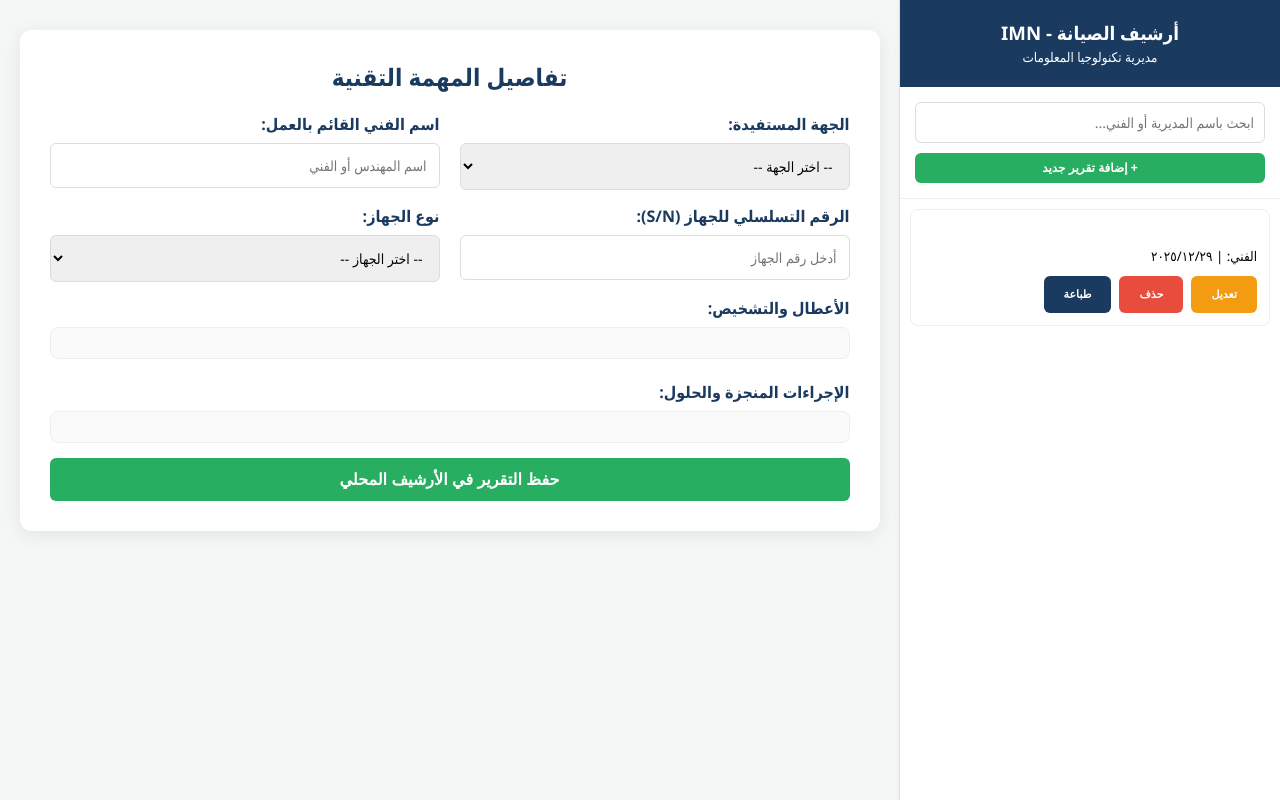
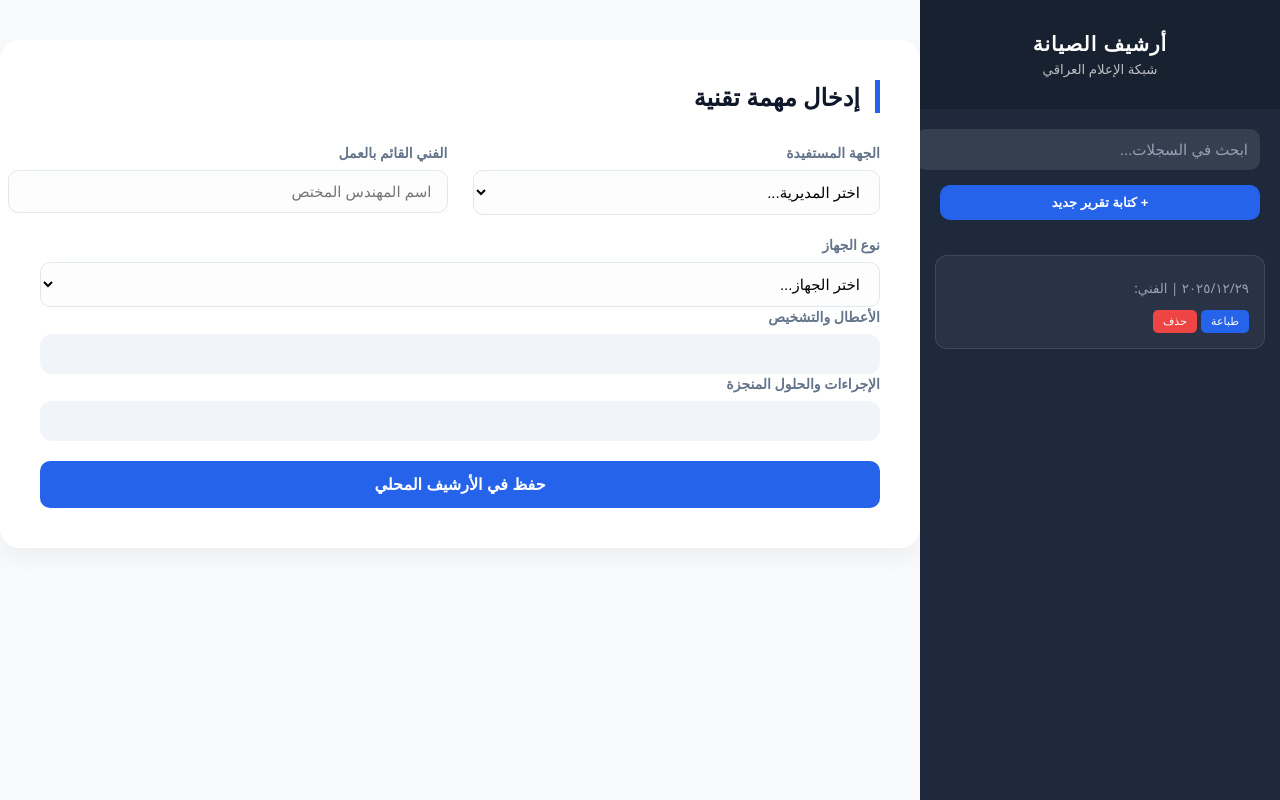
Before and after one commit to ThaaerAl-Shewaily/imn_maintenance, a plain HTML site: page index.html in a window 1280 px wide. Both pictures are taken after a click on the button "حفظ في الأرشيف المحلي". Drawn offline with Linux system fonts and the light colour scheme.

Commit message:
Update index.html

```diff
--- a/index.html
+++ b/index.html
@@ -2,47 +2,150 @@
 <html lang="ar" dir="rtl">
 <head>
     <meta charset="UTF-8">
-    <title>نظام أرشيف الصيانة - شبكة الإعلام العراقي</title>
+    <title>نظام أرشيف الصيانة الذكي - IMN</title>
     <style>
-        :root { --main: #1a3a5f; --accent: #27ae60; --danger: #e74c3c; --bg: #f4f7f6; }
-        body { font-family: 'Segoe UI', Tahoma, sans-serif; background: var(--bg); margin: 0; display: flex; height: 100vh; overflow: hidden; }
+        :root {
+            --primary: #2563eb;
+            --secondary: #64748b;
+            --dark: #0f172a;
+            --success: #22c55e;
+            --danger: #ef4444;
+            --bg: #f8fafc;
+            --sidebar-bg: #1e293b;
+        }
 
-        /* Sidebar */
-        .sidebar { width: 380px; background: white; border-left: 1px solid #ddd; display: flex; flex-direction: column; box-shadow: 2px 0 10px rgba(0,0,0,0.05); }
-        .sidebar-header { padding: 20px; background: var(--main); color: white; text-align: center; }
-        .search-area { padding: 15px; border-bottom: 1px solid #eee; }
-        .search-input { width: 100%; padding: 10px; border: 1px solid #ddd; border-radius: 6px; box-sizing: border-box; }
-        .report-list { flex: 1; overflow-y: auto; padding: 10px; }
-        .report-card { background: #fff; border: 1px solid #eee; padding: 12px; margin-bottom: 10px; border-radius: 8px; cursor: pointer; transition: 0.2s; position: relative; }
-        .report-card:hover { border-right: 6px solid var(--main); background: #fcfcfc; }
-        .card-actions { margin-top: 10px; display: flex; gap: 8px; }
+        body {
+            font-family: 'Segoe UI', system-ui, -apple-system, sans-serif;
+            background: var(--bg);
+            margin: 0;
+            display: flex;
+            height: 100vh;
+            color: var(--dark);
+        }
+
+        /* Sidebar Styling */
+        .sidebar {
+            width: 360px;
+            background: var(--sidebar-bg);
+            color: white;
+            display: flex;
+            flex-direction: column;
+            transition: all 0.3s ease;
+        }
+
+        .sidebar-header {
+            padding: 30px 20px;
+            text-align: center;
+            background: rgba(0,0,0,0.2);
+        }
+
+        .sidebar-header h2 { margin: 0; font-size: 20px; letter-spacing: 1px; }
+
+        .search-area { padding: 20px; }
+        .search-input {
+            width: 100%;
+            padding: 12px;
+            border-radius: 10px;
+            border: none;
+            background: rgba(255,255,255,0.1);
+            color: white;
+            outline: none;
+        }
+        .search-input::placeholder { color: #94a3b8; }
+
+        .report-list { flex: 1; overflow-y: auto; padding: 15px; }
+        .report-card {
+            background: rgba(255,255,255,0.05);
+            border-radius: 12px;
+            padding: 15px;
+            margin-bottom: 12px;
+            cursor: pointer;
+            transition: 0.3s;
+            border: 1px solid rgba(255,255,255,0.1);
+        }
+        .report-card:hover { background: rgba(255,255,255,0.1); transform: translateY(-2px); }
+        .report-card strong { color: #f1f5f9; display: block; margin-bottom: 5px; }
+        .report-card small { color: #94a3b8; }
 
         /* Main Workspace */
-        .main-content { flex: 1; padding: 30px; overflow-y: auto; display: flex; flex-direction: column; align-items: center; }
-        .form-container { background: white; padding: 30px; border-radius: 12px; width: 100%; max-width: 800px; box-shadow: 0 4px 20px rgba(0,0,0,0.08); }
+        .main-content {
+            flex: 1;
+            padding: 40px;
+            overflow-y: auto;
+            display: flex;
+            flex-direction: column;
+            align-items: center;
+        }
 
-        .field-group { display: grid; grid-template-columns: 1fr 1fr; gap: 20px; margin-bottom: 15px; }
-        label { font-weight: bold; display: block; margin-bottom: 8px; color: var(--main); }
-        select, input, textarea { width: 100%; padding: 12px; border: 1px solid #ddd; border-radius: 6px; box-sizing: border-box; font-family: inherit; font-size: 14px; }
+        .form-container {
+            background: white;
+            width: 100%;
+            max-width: 850px;
+            padding: 40px;
+            border-radius: 20px;
+            box-shadow: 0 10px 25px rgba(0,0,0,0.05);
+        }
 
-        .checkbox-container { border: 1px solid #eee; padding: 15px; background: #fafafa; border-radius: 8px; max-height: 200px; overflow-y: auto; display: grid; grid-template-columns: 1fr 1fr; gap: 10px; }
-        .check-item { display: flex; align-items: center; font-size: 13px; }
-        .check-item input { width: auto; margin-left: 8px; cursor: pointer; }
+        .section-title {
+            font-size: 24px;
+            font-weight: bold;
+            color: var(--dark);
+            margin-bottom: 30px;
+            border-right: 5px solid var(--primary);
+            padding-right: 15px;
+        }
 
-        .btn { padding: 12px 20px; border: none; border-radius: 6px; cursor: pointer; font-weight: bold; color: white; transition: 0.3s; }
-        .btn-save { background: var(--accent); width: 100%; font-size: 16px; margin-top: 15px; }
-        .btn-del { background: var(--danger); font-size: 11px; }
-        .btn-edit { background: #f39c12; font-size: 11px; }
+        .grid { display: grid; grid-template-columns: 1fr 1fr; gap: 25px; margin-bottom: 20px; }
+        label { display: block; margin-bottom: 8px; font-weight: 600; color: var(--secondary); font-size: 14px; }
 
-        /* Print Style */
-        #printable { display: none; background: white; width: 210mm; min-height: 297mm; padding: 20mm; box-sizing: border-box; }
-        .p-header { display: flex; justify-content: space-between; align-items: center; border-bottom: 2px solid #000; padding-bottom: 15px; }
+        select, input, textarea {
+            width: 100%;
+            padding: 12px 15px;
+            border: 1px solid #e2e8f0;
+            border-radius: 10px;
+            background: #fdfdfd;
+            font-size: 15px;
+            transition: 0.3s;
+            outline: none;
+        }
+        select:focus, input:focus { border-color: var(--primary); box-shadow: 0 0 0 3px rgba(37,99,235,0.1); }
+
+        .checkbox-group {
+            display: grid;
+            grid-template-columns: 1fr 1fr;
+            gap: 12px;
+            background: #f1f5f9;
+            padding: 20px;
+            border-radius: 12px;
+        }
+        .check-item { display: flex; align-items: center; font-size: 14px; cursor: pointer; }
+        .check-item input { width: auto; margin-left: 10px; transform: scale(1.2); }
+
+        .btn {
+            padding: 14px 25px;
+            border: none;
+            border-radius: 10px;
+            font-weight: 600;
+            cursor: pointer;
+            transition: 0.3s;
+            font-size: 16px;
+        }
+        .btn-primary { background: var(--primary); color: white; width: 100%; margin-top: 20px; }
+        .btn-primary:hover { background: #1d4ed8; transform: translateY(-2px); }
+
+        /* Print Design (A4) */
+        #printable { display: none; background: white; width: 210mm; padding: 20mm; }
+        .print-header { display: flex; justify-content: space-between; align-items: center; border-bottom: 3px solid var(--dark); padding-bottom: 20px; }
+        .print-table { width: 100%; border-collapse: collapse; margin: 30px 0; }
+        .print-table td { border: 1px solid #cbd5e1; padding: 15px; text-align: right; }
+        .print-section { margin-bottom: 30px; }
+        .print-section h4 { border-right: 4px solid var(--primary); padding-right: 10px; margin-bottom: 10px; }
+        .print-box { border: 1px solid #e2e8f0; padding: 15px; min-height: 100px; line-height: 1.8; }
 
         @media print {
             .no-print { display: none !important; }
-            body { background: white; display: block; overflow: visible; }
-            #printable { display: block !important; position: absolute; top: 0; left: 0; width: 100%; }
-            @page { size: A4; margin: 0; }
+            body { background: white; display: block; }
+            #printable { display: block !important; margin: 0; width: 100%; }
         }
     </style>
 </head>
@@ -50,125 +153,121 @@
 
     <div class="sidebar no-print">
         <div class="sidebar-header">
-            <h3 style="margin:0">أرشيف الصيانة - IMN</h3>
-            <small>مديرية تكنولوجيا المعلومات</small>
+            <h2>أرشيف الصيانة</h2>
+            <small style="opacity: 0.7">شبكة الإعلام العراقي</small>
         </div>
         <div class="search-area">
-            <input type="text" class="search-input" id="searchInput" onkeyup="renderArchive()" placeholder="ابحث باسم المديرية أو الفني...">
-            <button class="btn btn-save" style="margin-top:10px; font-size:12px; padding:8px" onclick="resetForm()">+ إضافة تقرير جديد</button>
+            <input type="text" class="search-input" id="searchInput" onkeyup="renderArchive()" placeholder="ابحث في السجلات...">
+            <button class="btn btn-primary" style="margin-top: 15px; font-size: 13px; padding: 10px" onclick="resetForm()">+ كتابة تقرير جديد</button>
         </div>
         <div class="report-list" id="archiveList"></div>
     </div>
 
     <div class="main-content no-print">
         <div class="form-container">
-            <h2 id="formTitle" style="color:var(--main); text-align:center; margin-top:0">تفاصيل المهمة التقنية</h2>
+            <div class="section-title" id="formTitle">إدخال مهمة تقنية</div>
             <input type="hidden" id="reportId">
 
-            <div class="field-group">
+            <div class="grid">
                 <div>
-                    <label>الجهة المستفيدة:</label>
+                    <label>الجهة المستفيدة</label>
                     <select id="dept">
-                        <option value="">-- اختر الجهة --</option>
-                        <optgroup label="قطاع المرئي والمسموع">
+                        <option value="">اختر المديرية...</option>
                         <option>مديرية قناة العراقية</option>
                         <option>مديرية قناة الإخبارية</option>
-                            <option>مديرية قناة الرياضية</option>
                         <option>مديرية إذاعة جمهورية العراق</option>
-                        </optgroup>
-                        <optgroup label="قطاعات أخرى">
-                            <option>مديرية وكالة الأنباء (واع)</option>
-                            <option>مديرية جريدة الصباح</option>
                         <option>مديرية تكنولوجيا المعلومات</option>
                         <option>مديرية الأرشيف الوطني</option>
-                        </optgroup>
+                        <option>مديرية جريدة الصباح</option>
                     </select>
                 </div>
                 <div>
-                    <label>اسم الفني القائم بالعمل:</label>
-                    <input type="text" id="technician" placeholder="اسم المهندس أو الفني">
+                    <label>الفني القائم بالعمل</label>
+                    <input type="text" id="technician" placeholder="اسم المهندس المختص">
                 </div>
             </div>
 
-            <div class="field-group">
-                <div>
-                    <label>الرقم التسلسلي للجهاز (S/N):</label>
-                    <input type="text" id="serial" placeholder="أدخل رقم الجهاز">
-                </div>
-                <div>
-                    <label>نوع الجهاز:</label>
+            <div class="field">
+                <label>نوع الجهاز</label>
                 <select id="deviceType" onchange="loadOptions()">
-                        <option value="">-- اختر الجهاز --</option>
+                    <option value="">اختر الجهاز...</option>
                     <option value="pc">حاسبة (Desktop/Laptop)</option>
+                    <option value="ups">جهاز خازن طاقة (UPS)</option>
                     <option value="printer">طابعة / سكنر</option>
-                        <option value="network">تجهيزات شبكة</option>
                 </select>
             </div>
+
+            <div class="field">
+                <label>الأعطال والتشخيص</label>
+                <div id="probBox" class="checkbox-group"></div>
             </div>
 
-            <label>الأعطال والتشخيص:</label>
-            <div id="probBox" class="checkbox-container"></div>
-            <br>
-            <label>الإجراءات المنجزة والحلول:</label>
-            <div id="actBox" class="checkbox-container"></div>
+            <div class="field">
+                <label>الإجراءات والحلول المنجزة</label>
+                <div id="actBox" class="checkbox-group"></div>
+            </div>
 
-            <button class="btn btn-save" id="saveBtn" onclick="saveToDB()">حفظ في الأرشيف المحلي</button>
+            <button class="btn btn-primary" id="saveBtn" onclick="saveToDB()">حفظ في الأرشيف المحلي</button>
         </div>
     </div>
 
     <div id="printable">
-        <div class="p-header">
-            <div style="text-align:right; line-height:1.6">
-                <strong>شبكة الإعلام العراقي</strong><br>
+        <div class="print-header">
+            <div style="text-align:right">
+                <strong style="font-size: 20px">شبكة الإعلام العراقي</strong><br>
                 مديرية تكنولوجيا المعلومات<br>
                 قسم الصيانة والدعم الفني
             </div>
-            <img src="logo.png" alt="Logo" style="width:100px; height:100px; object-fit:contain" onerror="this.style.display='none'">
+            <img src="logo.png" style="width:120px; height:120px; object-fit:contain" onerror="this.style.display='none'">
         </div>
-        <h2 style="text-align:center; border:2px solid #000; padding:10px; margin:25px 0; background:#f2f2f2">تقرير صيانة وإنجاز عمل فني</h2>
 
-        <table style="width:100%; border-collapse:collapse; margin-bottom:20px">
+        <h2 style="text-align:center; background:#f1f5f9; padding:15px; border:2px solid var(--dark); margin:40px 0">تقرير إنجاز مهمة فنية</h2>
+
+        <table class="print-table">
             <tr>
-                <td style="border:1px solid #000; padding:10px; width:50%"><strong>الجهة المستفيدة:</strong> <span id="v_dept"></span></td>
-                <td style="border:1px solid #000; padding:10px;"><strong>التاريخ:</strong> <span id="v_date"></span></td>
+                <td style="width: 50%"><strong>الجهة المستفيدة:</strong> <span id="v_dept"></span></td>
+                <td><strong>التاريخ:</strong> <span id="v_date"></span></td>
             </tr>
             <tr>
-                <td style="border:1px solid #000; padding:10px;"><strong>الرقم التسلسلي:</strong> <span id="v_serial"></span></td>
-                <td style="border:1px solid #000; padding:10px;"><strong>الفني المختص:</strong> <span id="v_tech"></span></td>
+                <td colspan="2"><strong>الفني المختص:</strong> <span id="v_tech"></span></td>
             </tr>
         </table>
 
-        <h4>أولاً: الأعطال التي تم تشخيصها:</h4>
-        <div id="v_prob" style="border:1px solid #eee; padding:15px; min-height:80px; line-height:1.8"></div>
+        <div class="print-section">
+            <h4>أولاً: التشخيص الفني للعطل</h4>
+            <div id="v_prob" class="print-box"></div>
+        </div>
 
-        <h4>ثانياً: المعالجة التقنية والحلول المطبقة:</h4>
-        <div id="v_act" style="border:1px solid #eee; padding:15px; min-height:150px; line-height:1.8"></div>
+        <div class="print-section">
+            <h4>ثانياً: المعالجة والحلول المطبقة</h4>
+            <div id="v_act" class="print-box"></div>
+        </div>
 
-        <div style="margin-top:80px; display:flex; justify-content:space-between; font-weight:bold; text-align:center">
-            <div style="border-top:1px solid #000; width:30%">توقيع الفني<br><small id="v_tech_footer"></small></div>
-            <div style="border-top:1px solid #000; width:30%">مسؤول الشعبة</div>
-            <div style="border-top:1px solid #000; width:30%">توقيع المستلم</div>
+        <div style="margin-top:100px; display:flex; justify-content:space-between; text-align:center; font-weight:bold">
+            <div style="width: 30%; border-top: 2px solid #000; padding-top: 10px">توقيع الفني</div>
+            <div style="width: 30%; border-top: 2px solid #000; padding-top: 10px">مسؤول الشعبة</div>
+            <div style="width: 30%; border-top: 2px solid #000; padding-top: 10px">توقيع المستلم</div>
         </div>
     </div>
 
     <script>
         let db;
-        const req = indexedDB.open("IMN_Maintenance_Final_V2", 1);
+        const req = indexedDB.open("IMN_Modern_DB", 1);
         req.onupgradeneeded = e => { e.target.result.createObjectStore("reports", { keyPath: "id", autoIncrement: true }); };
         req.onsuccess = e => { db = e.target.result; renderArchive(); };
 
         const optionsBank = {
             pc: {
-                p: ["عطل اللوحة الام", "عطل الرام", "عطل الهارد دسك (HDD/SSD)", "تلف البطارية", "انهيار الويندوز", "إصابة بفايروسات"],
-                a: ["استبدال HDD بـ SSD", "إضافة SSD", "إعادة تهيئة (Format)", "تثبيت ويندوز أصلية", "تنصيب البرامج الأساسية", "تثبيت التعاريف"]
+                p: ["عطل اللوحة الام", "عطل الرام", "عطل الهارد دسك", "تلف البطارية", "انهيار الويندوز"],
+                a: ["استبدال HDD بـ SSD", "إضافة SSD", "إعادة تهيئة (Format)", "تثبيت ويندوز أصلية", "تنصيب البرامج الأساسية"]
+            },
+            ups: {
+                p: ["الجهاز لا يعمل", "عدم خزن الطاقة", "صوت تنبيه مستمر", "تلف المصهر"],
+                a: ["استبدال البطارية الداخلية", "تبديل المصهر", "صيانة الدائرة الكهربائية"]
             },
             printer: {
-                p: ["حشر ورق", "بهتان الحبر", "عطل الفيوزر", "تعذر التعريف"],
-                a: ["تنظيف البكرات", "تبديل الحبر", "تبديل الفيوزر", "تعريف عبر الشبكة"]
-            },
-            network: {
-                p: ["انقطاع الكابل", "ضعف الإشارة", "تعارض IP"],
-                a: ["إعادة كبس RJ45", "ضبط إعدادات النانو", "تغيير الكابل"]
+                p: ["حشر ورق", "بهتان الحبر", "عطل الفيوزر"],
+                a: ["تنظيف البكرات", "تبديل الحبر", "تعريف عبر الشبكة"]
             }
         };
 
@@ -178,8 +277,8 @@
             const aBox = document.getElementById('actBox');
             pBox.innerHTML = ''; aBox.innerHTML = '';
             if(optionsBank[type]) {
-                optionsBank[type].p.forEach(v => pBox.innerHTML += `<div class="check-item"><input type="checkbox" name="probs" value="${v}">${v}</div>`);
-                optionsBank[type].a.forEach(v => aBox.innerHTML += `<div class="check-item"><input type="checkbox" name="acts" value="${v}">${v}</div>`);
+                optionsBank[type].p.forEach(v => pBox.innerHTML += `<label class="check-item"><input type="checkbox" name="probs" value="${v}">${v}</label>`);
+                optionsBank[type].a.forEach(v => aBox.innerHTML += `<label class="check-item"><input type="checkbox" name="acts" value="${v}">${v}</label>`);
             }
         }
 
@@ -191,7 +290,6 @@
             const data = {
                 dept: document.getElementById('dept').value,
                 tech: document.getElementById('technician').value,
-                serial: document.getElementById('serial').value,
                 type: document.getElementById('deviceType').value,
                 probs: probs.join(" - "),
                 acts: acts.join(" - "),
@@ -201,7 +299,7 @@
             const tx = db.transaction("reports", "readwrite");
             const store = tx.objectStore("reports");
             if(id) { data.id = parseInt(id); store.put(data); } else { store.add(data); }
-            tx.oncomplete = () => { resetForm(); renderArchive(); alert("تم حفظ التقرير بنجاح"); };
+            tx.oncomplete = () => { resetForm(); renderArchive(); };
         }
 
         function renderArchive() {
@@ -213,11 +311,13 @@
                     if(r.dept.toLowerCase().includes(term) || r.tech.toLowerCase().includes(term)) {
                         list.innerHTML += `
                         <div class="report-card">
-                            <strong>${r.dept}</strong><br><small>الفني: ${r.tech} | ${r.date}</small>
-                            <div class="card-actions no-print">
-                                <button class="btn btn-edit" onclick="editReport(${r.id})">تعديل</button>
-                                <button class="btn btn-del" onclick="deleteReport(${r.id})">حذف</button>
-                                <button class="btn" style="background:var(--main); font-size:11px" onclick="printReport(${r.id})">طباعة</button>
+                            <div onclick="editReport(${r.id})">
+                                <strong>${r.dept}</strong>
+                                <small>${r.date} | الفني: ${r.tech}</small>
+                            </div>
+                            <div style="margin-top:10px">
+                                <button onclick="printReport(${r.id})" style="background:var(--primary); color:white; border:none; padding:5px 10px; border-radius:5px; font-size:11px; cursor:pointer">طباعة</button>
+                                <button onclick="deleteReport(${r.id})" style="background:var(--danger); color:white; border:none; padding:5px 10px; border-radius:5px; font-size:11px; cursor:pointer">حذف</button>
                             </div>
                         </div>`;
                     }
@@ -231,16 +331,14 @@
                 document.getElementById('reportId').value = r.id;
                 document.getElementById('dept').value = r.dept;
                 document.getElementById('technician').value = r.tech;
-                document.getElementById('serial').value = r.serial;
                 document.getElementById('deviceType').value = r.type;
                 loadOptions();
                 document.getElementById('formTitle').innerText = "تعديل تقرير: " + r.dept;
-                document.getElementById('saveBtn').innerText = "تحديث البيانات";
             };
         }
 
         function deleteReport(id) {
-            if(confirm("هل أنت متأكد من الحذف؟")) {
+            if(confirm("هل تريد الحذف؟")) {
                 db.transaction("reports", "readwrite").objectStore("reports").delete(id).onsuccess = renderArchive;
             }
         }
@@ -249,10 +347,8 @@
             db.transaction("reports").objectStore("reports").get(id).onsuccess = e => {
                 const r = e.target.result;
                 document.getElementById('v_dept').innerText = r.dept;
-                document.getElementById('v_serial').innerText = r.serial;
                 document.getElementById('v_date').innerText = r.date;
                 document.getElementById('v_tech').innerText = r.tech;
-                document.getElementById('v_tech_footer').innerText = r.tech;
                 document.getElementById('v_prob').innerText = r.probs;
                 document.getElementById('v_act').innerText = r.acts;
                 window.print();
@@ -264,8 +360,7 @@
             document.querySelectorAll('input, select').forEach(i => i.value = '');
             document.getElementById('probBox').innerHTML = '';
             document.getElementById('actBox').innerHTML = '';
-            document.getElementById('formTitle').innerText = "تفاصيل المهمة التقنية";
-            document.getElementById('saveBtn').innerText = "حفظ التقرير في الأرشيف المحلي";
+            document.getElementById('formTitle').innerText = "إدخال مهمة تقنية";
         }
     </script>
 </body>
```
Lines whose indentation alone changed are shown as unchanged.
